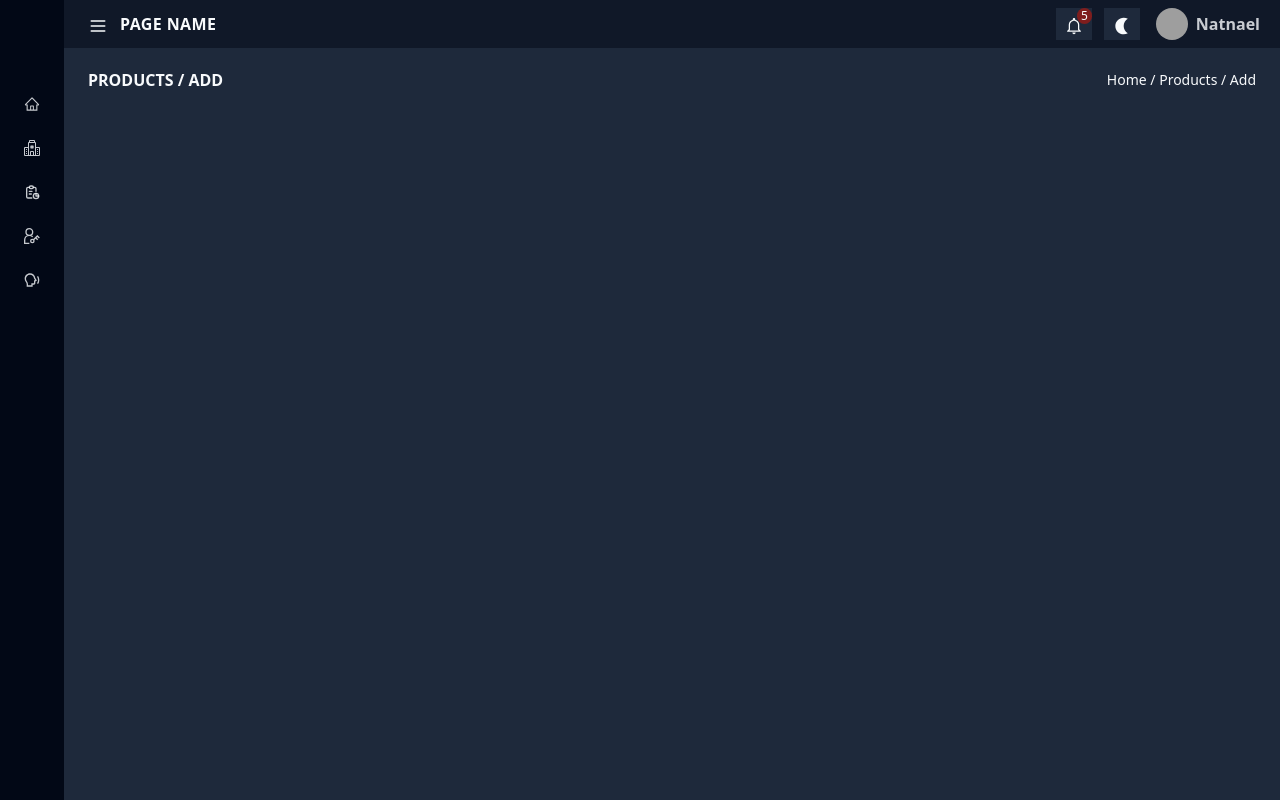
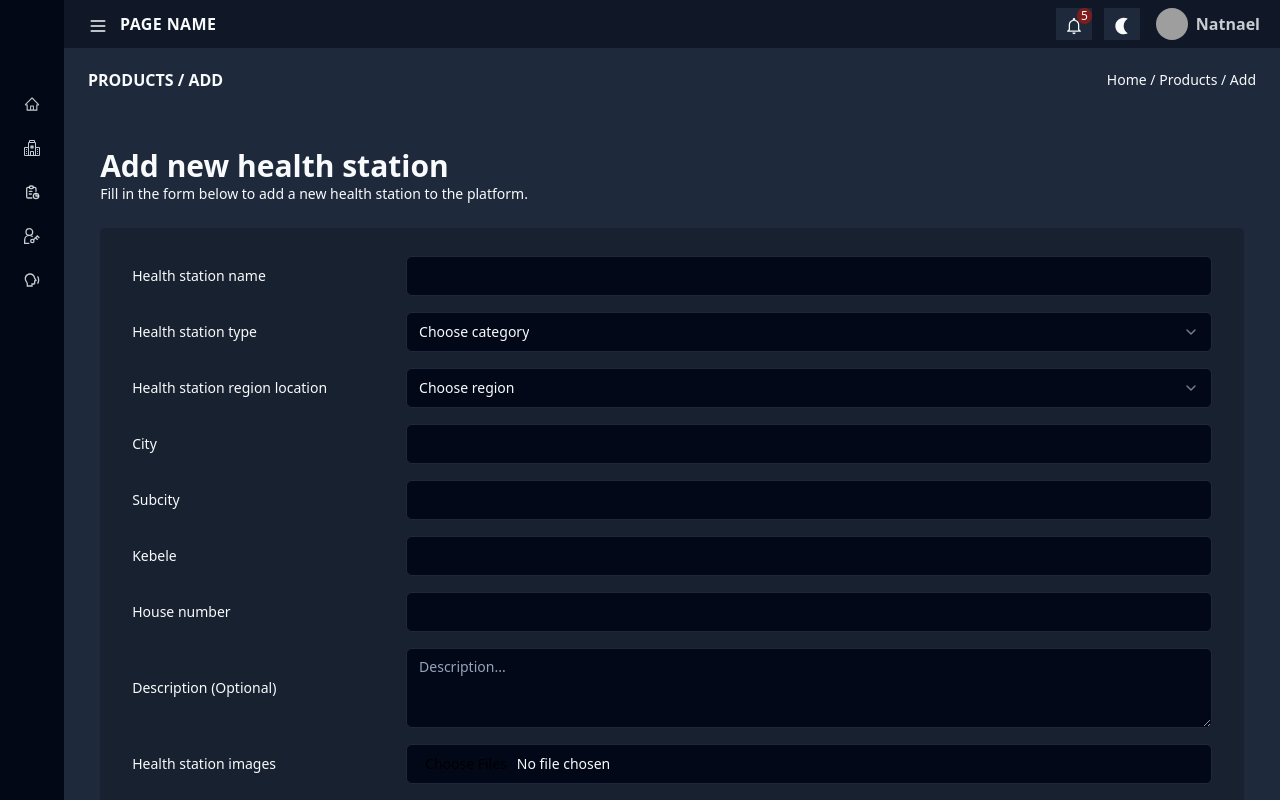
Before and after one commit to Final-Project-SE/infant-immunization-dashboard, a React (Vite) app: page /health-stations/add in a window 1280 px wide. Built offline with nearby package versions, Linux system fonts and the light colour scheme; grey boxes are pictures that could not be loaded.

Commit message:
feat: Add form for registering new station

```diff
--- a/src/pages/add-health-station.tsx
+++ b/src/pages/add-health-station.tsx
@@ -1,3 +1,4 @@
+import AddHealthStationForm from "@/components/form/add-health-station-form";
 import PageHeader from "@/components/header/page-header";
 
 function AddHealthStationPage() {
@@ -6,7 +7,9 @@ function AddHealthStationPage() {
       <div className="mx-auto w-full rounded  mt-1 pb-4   h-[83vh]">
         <PageHeader pageName="products / add" />
 
-        <div className="mx-auto w-[98%] light:bg-[#f9fafb]  dark:bg[#111827] rounded  mt-2 py-8 px-6  relative"></div>
+        <div className="mx-auto w-[98%] light:bg-[#f9fafb]  dark:bg[#111827] rounded  mt-2 py-8 px-6  relative">
+          <AddHealthStationForm onAdd={() => {}} />
+        </div>
       </div>
     </>
   );
```
